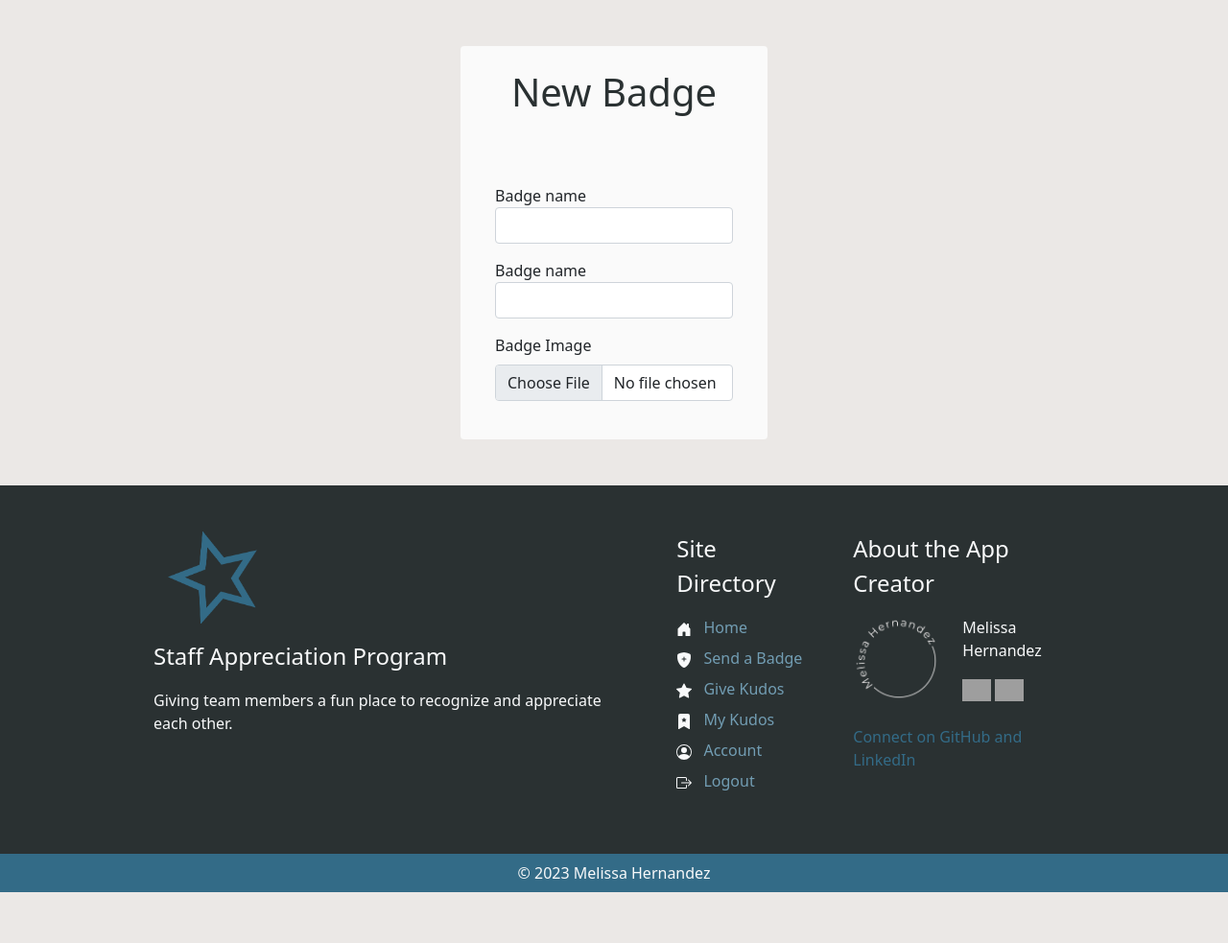
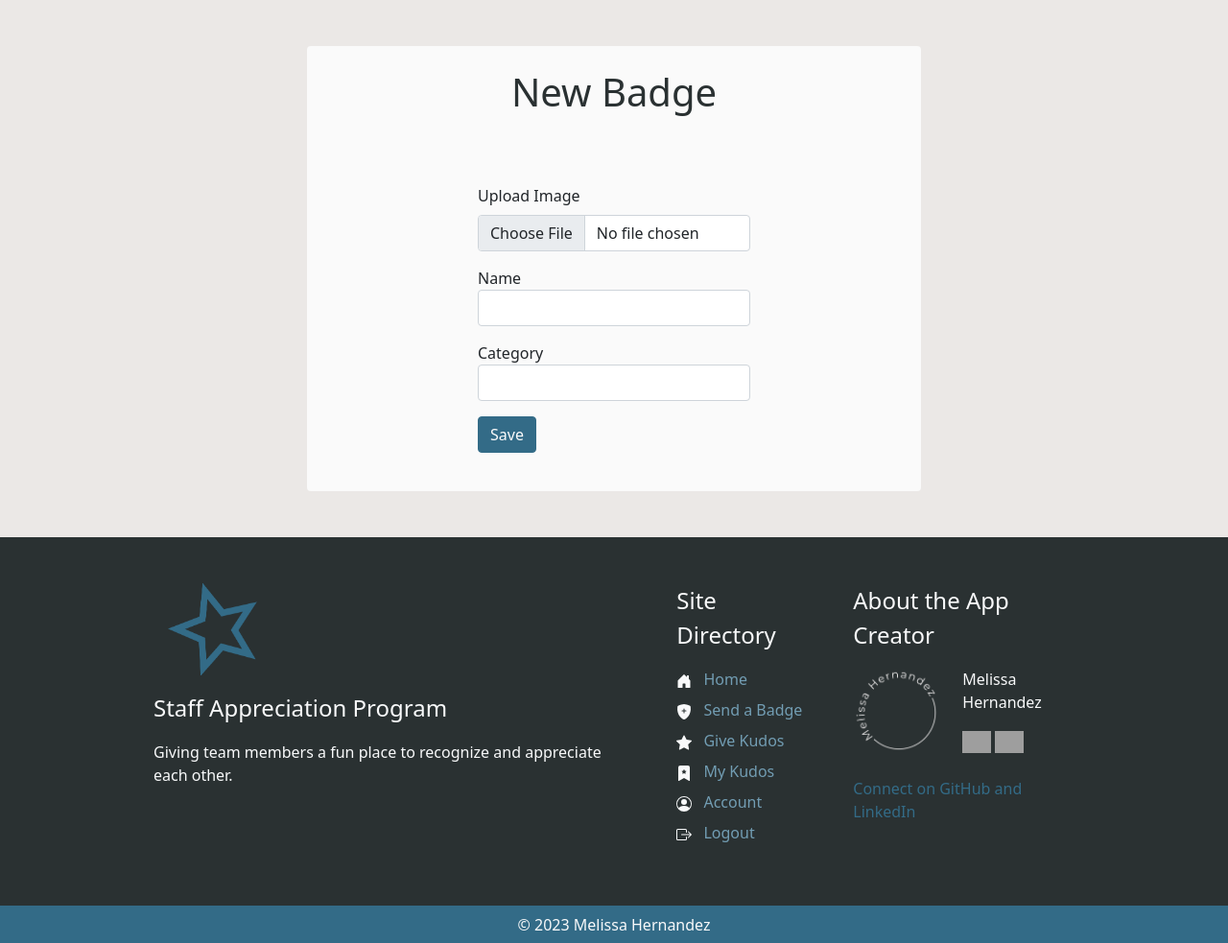
Before and after one commit to mmhernandez/employee-recognition-program, a Flask app: page /badge/new in a window 1280 px wide. Shown: the part 76-1059 px from the top of the page at 96% size. Before the commit the page ends 1006 px from the top, so only its background shows below. Run offline with Flask 2, Linux system fonts and the light colour scheme; some libraries are stand-ins or nearby versions; grey boxes are pictures that could not be loaded.

Commit message:
Complete upload to Cloudinary process

```diff
--- a/flask_app/__init__.py
+++ b/flask_app/__init__.py
@@ -2,3 +2,8 @@ from flask import Flask
 
 app = Flask(__name__)
 app.secret_key = "UEAjEsK9t4Z5EX3b1DrR"
+
+# # Provide template folder name
+# # The default folder name should be "templates" else need to mention custom folder name for template path
+# # The default folder name for static files should be "static" else need to mention custom folder for static path
+# app = Flask(__name__, template_folder='templateFiles', static_folder='staticFiles')
--- a/flask_app/controllers/users_controller.py
+++ b/flask_app/controllers/users_controller.py
@@ -1,5 +1,16 @@
 from flask_app import app
-from flask import render_template
+from flask import render_template, redirect, request, session
+import os
+
+# CLOUDINARAY
+from dotenv import load_dotenv
+load_dotenv()
+import cloudinary
+import cloudinary.uploader
+import cloudinary.api
+
+
+config = cloudinary.config(secure = True)
 
 
 @app.route("/")
@@ -14,6 +25,26 @@ def new_badge():
     # need to add session check to protect route
     return render_template("admin_new_badge.html")
 
+@app.route("/create_badge", methods=["POST"])
+def insert_badge():
+    print(f'request.form = {request.form}')
+
+    uploaded_img = request.files['image']
+
+    folder = "badges"
+
+    # Upload the image: set the asset's public ID and allow overwriting the asset with new versions
+    cloudinary.uploader.upload(uploaded_img, folder=folder, public_id=request.form["name"], unique_filename=False, overwrite=True, tags=request.form["category"])
+
+    # Build the URL for the image and save it in the variable 'srcURL'
+    srcURL = cloudinary.CloudinaryImage(f'badges/{request.form["name"]}').build_url()
+
+    # Log the image URL to the console.
+    # Copy this URL in a browser tab to generate the image on the fly.
+    print("****2. Upload an image****\nDelivery URL: ", srcURL, "\n")
+
+    return redirect ("/badges")
+
 ### STAFF USER ###
 # BADGES
 @app.route("/badges")
--- a/flask_app/static/css/custom.css
+++ b/flask_app/static/css/custom.css
@@ -44,7 +44,7 @@
 .btn-primary {
     color: var(--main);
     background-color: var(--primary);
-    border-color: var(--primary-dark);
+    border-color: var(--primary);
 }
 .btn-primary:hover {
     color: var(--main);
@@ -93,8 +93,6 @@
     border-bottom-color: var(--primary);
 }
 
-
-
 .shadow { box-shadow: var(--shadow); }
 
 .form-control:focus {
@@ -105,6 +103,10 @@
     box-shadow: 0 0 0 0.25rem rgba(13, 110, 253, 0.25);
 }
 
+.file-preview {
+    width: 15rem;
+    /* height: 40%; */
+}
 
 /* footer */
 .footer-logo{
--- /dev/null
+++ b/flask_app/static/js/style.js
@@ -0,0 +1,23 @@
+let input = document.getElementById('file-upload');
+let infoArea = document.getElementById('file-upload-filename');
+let previewArea = document.getElementById('file-preview-area')
+let filePreview = document.getElementById('file-preview')
+
+input.addEventListener('change', showFile);
+
+function showFile(e) {
+    // the change event gives the input it occurred in
+    let input = e.target;
+
+    // input has an array of files in the `files` property
+
+    // DISPLAY FILENAME
+    let fileName = input.files[0].name;
+    const myArray = fileName.split(".");
+    infoArea.value = myArray[0];
+
+    // DISPLAY FILE PREVIEW
+    const imageSrc = URL.createObjectURL(input.files[0]);
+    filePreview.src = imageSrc;
+    previewArea.classList.remove("d-none");
+}
--- a/flask_app/templates/admin_new_badge.html
+++ b/flask_app/templates/admin_new_badge.html
@@ -49,24 +49,30 @@
     </nav>
 
     <!-- CREATE BADGE -->
-    <section class="container rounded w-25 my-5 mx-auto bg-main">
+    <section class="container rounded w-50 my-5 mx-auto bg-main">
         <h1 class="text-center text-secondary my-4 py-4">New Badge</h1>
-        <form action="" class="p-4">
-            <div class="mb-3">
+        <form action="/create_badge" method="post" enctype="multipart/form-data" class="p-4 d-flex gap-5 justify-content-center">
+            <div class="mb-3 w-50">
                 <div class="mb-3">
-                    <label for="name">Badge name</label>
-                    <input type="text" name="name" class="form-control">
+                    <label for="image" class="form-label">Upload Image</label>
+                    <input type="file" name="image" id="file-upload" accept="*.gif, *.jpg, *.png" class="form-control" required>
                 </div>
                 <div class="mb-3">
-                    <label for="name">Badge name</label>
-                    <input type="text" name="name" class="form-control">
+                    <label for="name">Name</label>
+                    <input type="text" name="name" id="file-upload-filename" class="form-control">
                 </div>
+                <div class="mb-3">
+                    <!-- replace this with a drop-down list of categories established on the main badges.html page -->
+                    <label for="category">Category</label>
+                    <input type="text" name="category" class="form-control">
+                </div>
+                <input type="submit" value="Save" class="btn btn-primary">
             </div>
-            <div class="mb-3">
-                <label for="image" class="form-label">Badge Image</label>
-                <input type="file" name="image" class="form-control">
-            </div>
-
+            <div class="mb-3 w-50 d-none" id="file-preview-area">
+                <p>Image Preview</p>
+                <img class="file-preview" id="file-preview">
+                <!-- <input type="hidden" id="file_upload_path" name="file_upload_path" value=""> -->
+                </div>
         </form>
     </section>
 
@@ -143,5 +149,6 @@
 
     <script src="https://cdn.jsdelivr.net/npm/@popperjs/core@2.11.6/dist/umd/popper.min.js" integrity="sha384-oBqDVmMz9ATKxIep9tiCxS/Z9fNfEXiDAYTujMAeBAsjFuCZSmKbSSUnQlmh/jp3" crossorigin="anonymous"></script>
     <script src="https://cdn.jsdelivr.net/npm/bootstrap@5.2.3/dist/js/bootstrap.min.js" integrity="sha384-cuYeSxntonz0PPNlHhBs68uyIAVpIIOZZ5JqeqvYYIcEL727kskC66kF92t6Xl2V" crossorigin="anonymous"></script>
+    <script src="../static/js/style.js"></script>
 </body>
 </html>
```
